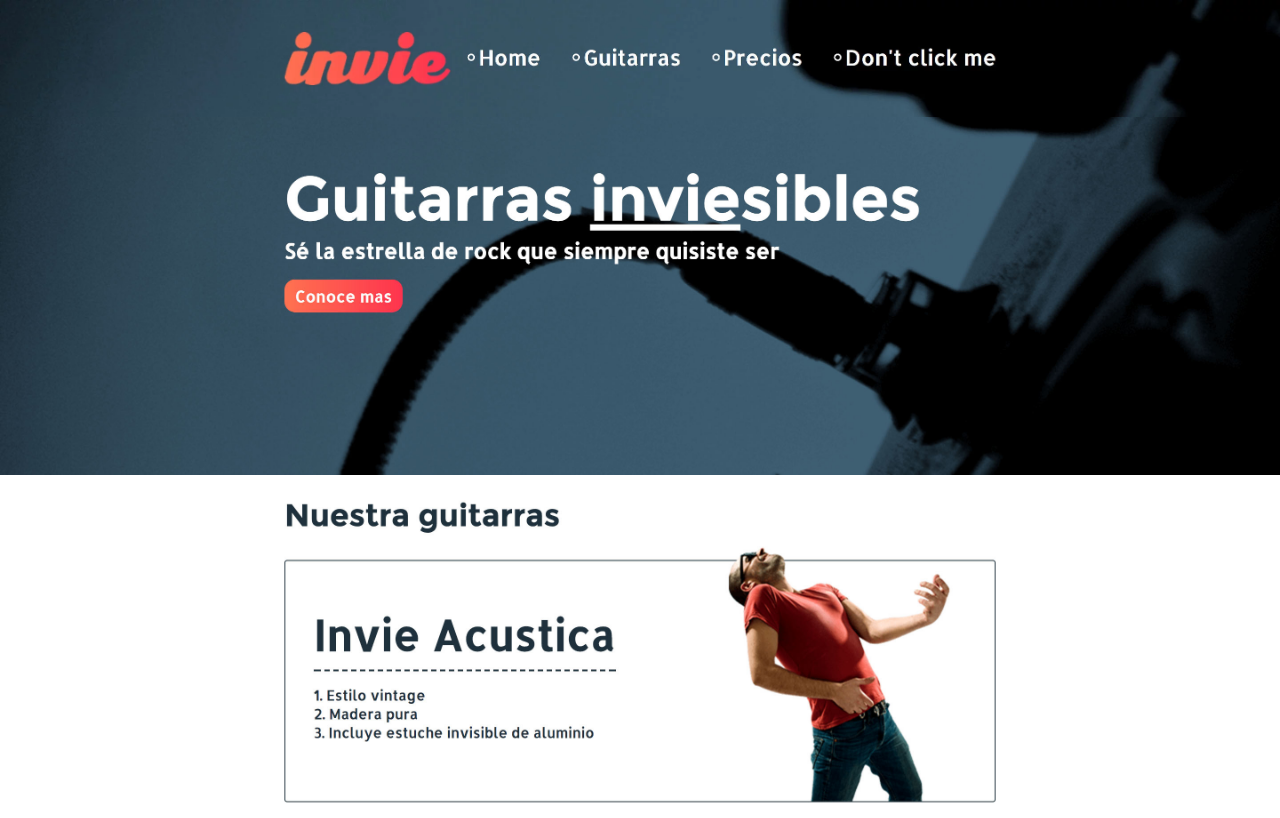
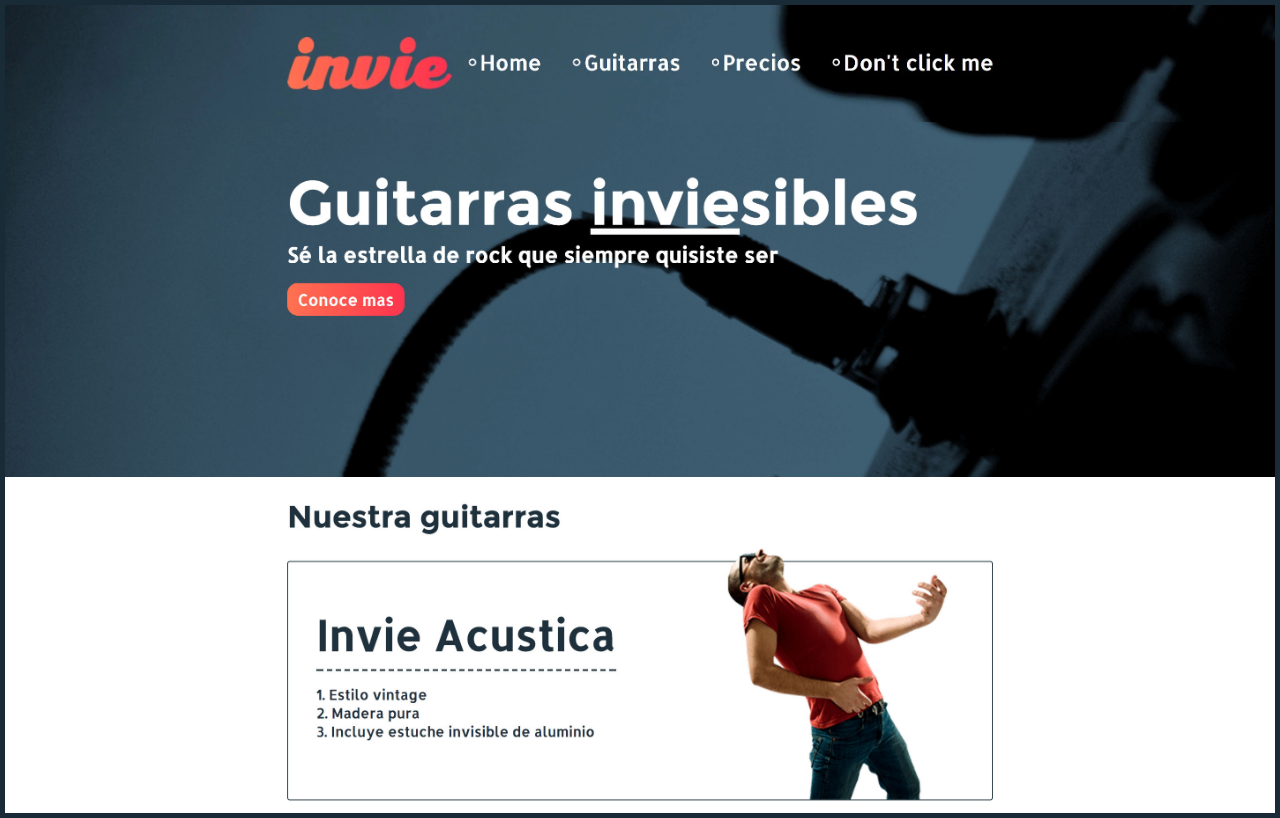
Before and after one commit to JeffryDavila/invie, a plain HTML site: page index.html in a window 1280 px wide. Drawn offline with Linux system fonts and the light colour scheme.

Commit message:
hotfix 1

```diff
--- a/index.html
+++ b/index.html
@@ -10,6 +10,7 @@
     body
     {
        margin: 0;
+       border :5px solid #192b36;
     }
 
     img
```
